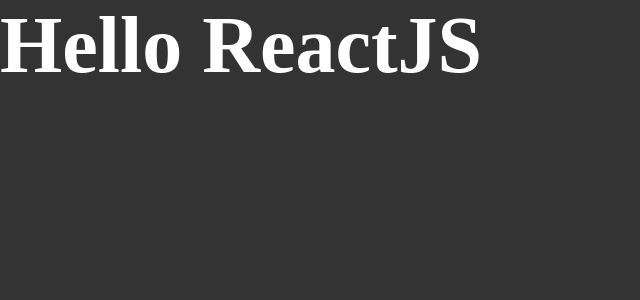
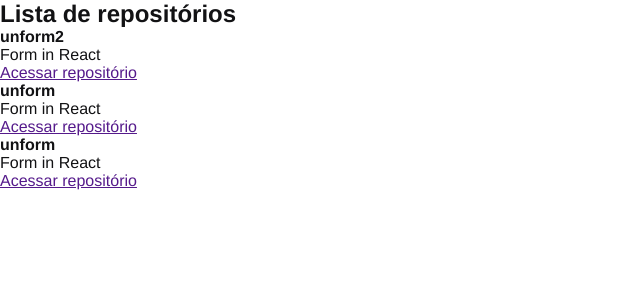
Before and after one commit to MatheusHNSantos/github-explorer, a React app: page / in a window 1280 px wide. Shown: the top 300 px of the page, without its empty margins (0-640 px from the left). Built offline with nearby package versions, Linux system fonts and the light colour scheme.

Commit message:
Componente e Interpolação

```diff
--- a/src/App.jsx
+++ b/src/App.jsx
@@ -1,5 +1,6 @@
+import { RepositoryList } from './components/RepositoryList';
 import './styles/global.scss';
 
 export function App() {
-  return <h1>Hello ReactJS</h1>
+  return <RepositoryList />
 }
--- /dev/null
+++ b/src/components/RepositoryList.jsx
@@ -0,0 +1,38 @@
+const repositoryName = 'unform2';
+
+export function RepositoryList() {
+  return (
+    <section className="repository-list">
+      <h1>Lista de repositórios</h1>
+
+      <ul>
+        <li>
+          <strong>{repositoryName}</strong>
+          <p>Form in React</p>
+
+          <a href="">
+            Acessar repositório
+          </a>
+        </li>
+
+        <li>
+          <strong>unform</strong>
+          <p>Form in React</p>
+
+          <a href="">
+            Acessar repositório
+          </a>
+        </li>
+
+        <li>
+          <strong>unform</strong>
+          <p>Form in React</p>
+
+          <a href="">
+            Acessar repositório
+          </a>
+        </li>
+      </ul>
+    </section>
+  );
+}
--- a/src/styles/global.scss
+++ b/src/styles/global.scss
@@ -5,11 +5,6 @@
 }
 
 body {
-  font: Arial, Helvetica, sans-serif;
-  background: #333;
-  color: #FFF;
-
-  h1 {
-    font-size: 80px;
-  }
+  font: 16px "Helvetica Neue", Arial, sans-serif;
+  color: #121214;
 }
```
